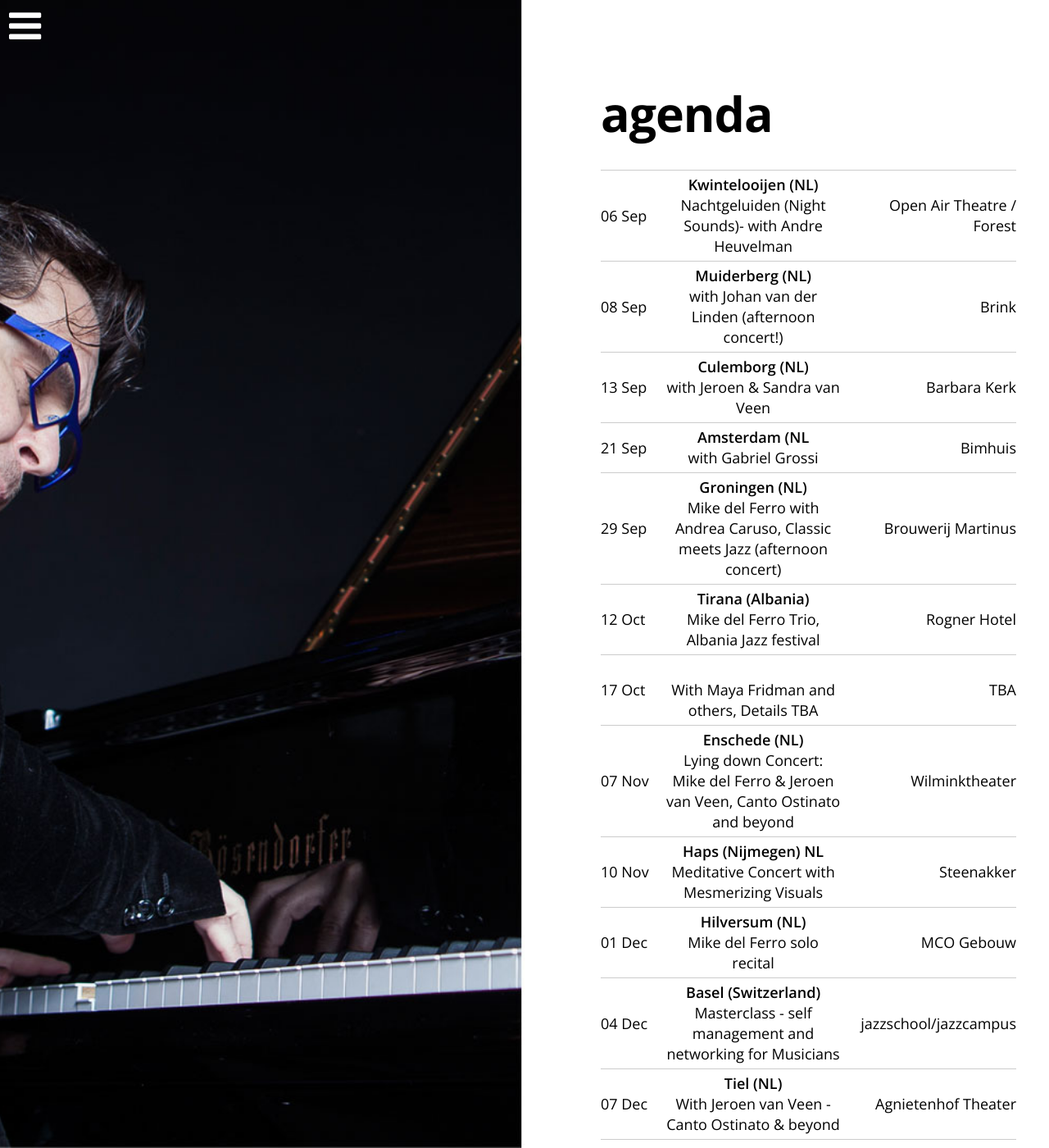
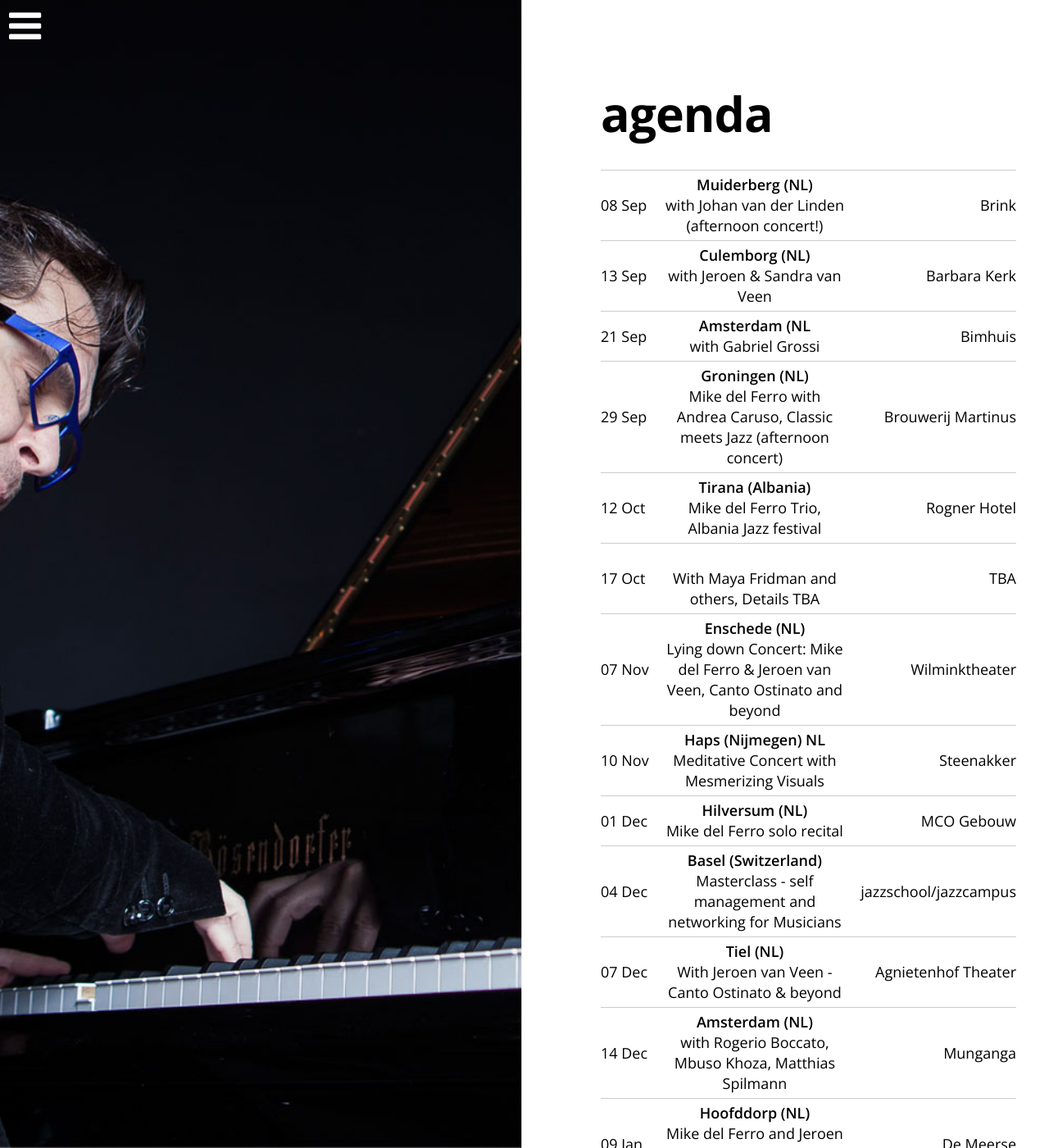
Before and after one commit to mikedelferro/website, a Jekyll site: the page built from agenda.html, in a window 1280 px wide and 1400 px high. Shown: the whole window at 82% size. Built offline with Jekyll 4.4.1, drawn with Linux system fonts in a browser that asks for light colours; nearby versions of some CDN libraries; some of the changed text lies outside the part shown.

Commit message:
Updated '_config.yml' via CloudCannon

```diff
--- a/_config.yml
+++ b/_config.yml
@@ -73,8 +73,3 @@ gigs:
     location: jazzschool/jazzcampus
     venue: Basel (Switzerland)
     url: www.jazzcampus.com
-  - title: Nachtgeluiden (Night Sounds)- with Andre Heuvelman
-    date: 2019-09-06 00:00:00
-    location: Open Air Theatre / Forest
-    venue: Kwintelooijen (NL)
-    url: 'https://www.andreheuvelman.nl'
```
